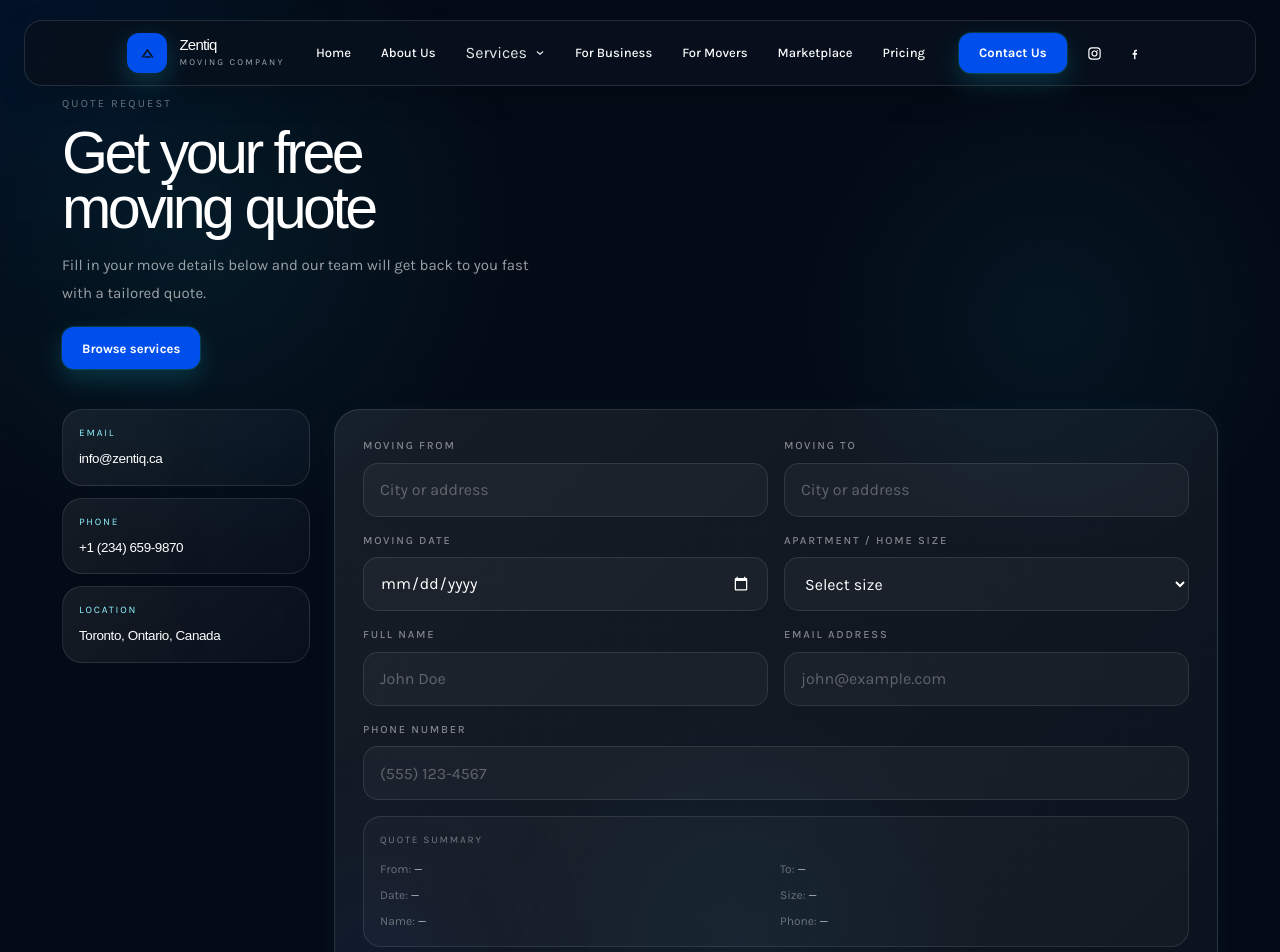
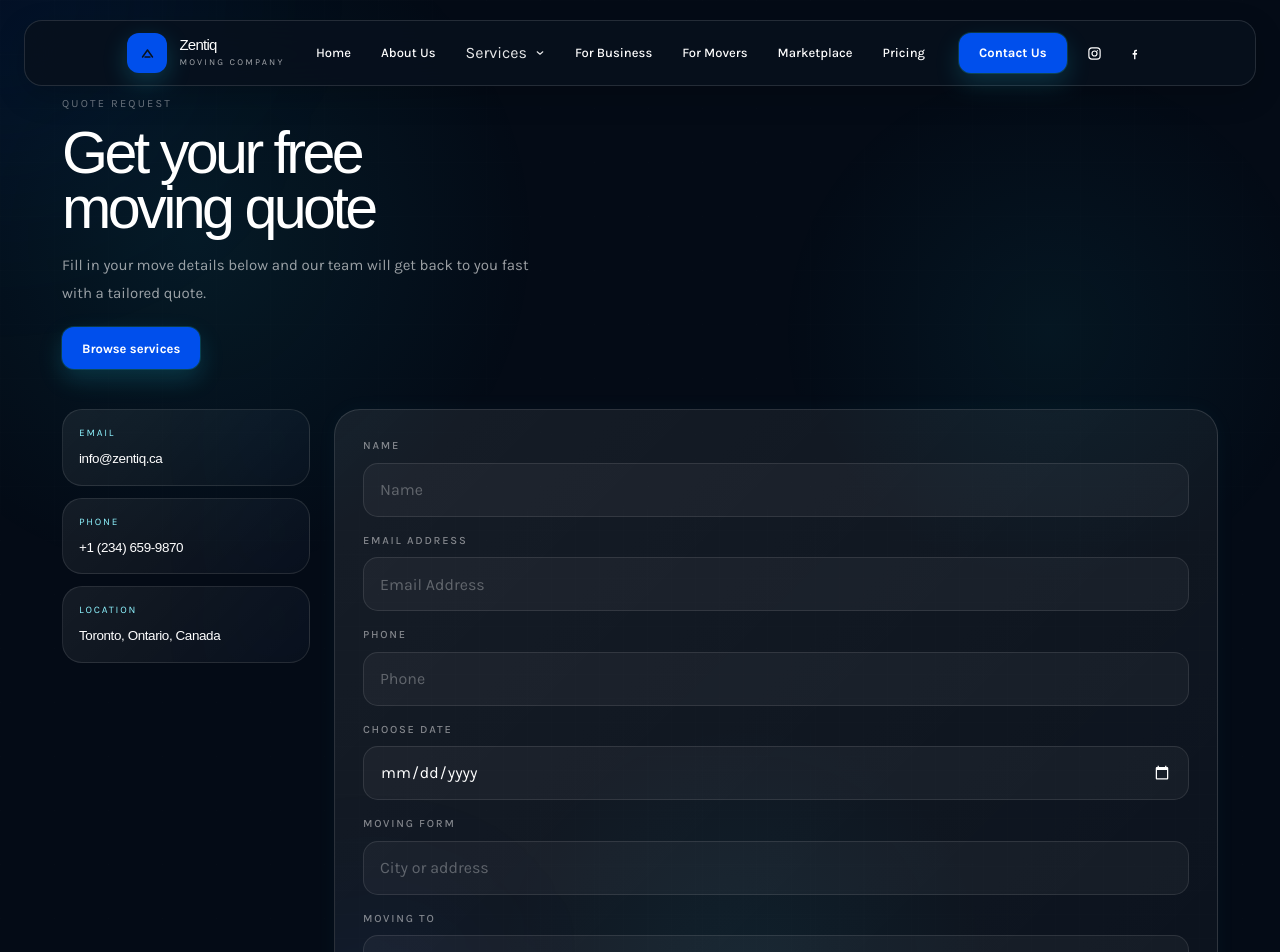
Before and after one commit to godigigo/Zentiq, a Next.js app in the folder client/: page /book-appointment in a window 1280 px wide. Shown: the top 952 px of the page. Built offline with nearby package versions, Linux system fonts and the light colour scheme; a web font is replaced by a local one.

Commit message:
Book Appointment Input Fixes

```diff
--- a/client/src/app/book-appointment/page.jsx
+++ b/client/src/app/book-appointment/page.jsx
@@ -7,16 +7,6 @@ import { ScrollTrigger } from "gsap/ScrollTrigger";
 import { unbounded } from "@/lib/fonts";
 
 gsap.registerPlugin(ScrollTrigger);
-
-const apartmentOptions = [
-  "Studio",
-  "1 Bedroom",
-  "2 Bedrooms",
-  "3 Bedrooms",
-  "4 Bedrooms",
-  "House",
-  "Office / Commercial",
-];
 
 const locationSuggestions = [
   "Toronto, ON",
@@ -90,13 +80,12 @@ export default function GetQuotePage() {
   const cardsRef = useRef([]);
 
   const [formData, setFormData] = useState({
-    movingFrom: "",
-    movingTo: "",
-    date: "",
     fullName: "",
     email: "",
     phone: "",
-    apartmentSize: "",
+    date: "",
+    movingFrom: "",
+    movingTo: "",
   });
 
   const [fromSuggestions, setFromSuggestions] = useState([]);
@@ -160,15 +149,14 @@ export default function GetQuotePage() {
       setSubmitted(false);
 
       const checks = [
-        [!formData.movingFrom.trim(), "Moving From is required."],
-        [!formData.movingTo.trim(), "Moving To is required."],
-        [!formData.date, "Moving Date is required."],
-        [new Date(formData.date) < new Date(minDate), "Please select a date from tomorrow onward."],
         [!formData.fullName.trim(), "Full Name is required."],
         [!formData.email.trim(), "Email is required."],
         [!/^[^\s@]+@[^\s@]+\.[^\s@]+$/.test(formData.email), "Enter a valid email address."],
         [!formData.phone.trim(), "Phone Number is required."],
-        [!formData.apartmentSize, "Please select Apartment / Home Size."],
+        [!formData.date, "Moving Date is required."],
+        [new Date(formData.date) < new Date(minDate), "Please select a date from tomorrow onward."],
+        [!formData.movingFrom.trim(), "Moving From is required."],
+        [!formData.movingTo.trim(), "Moving To is required."],
       ];
 
       for (const [cond, msg] of checks) {
@@ -391,15 +379,6 @@ export default function GetQuotePage() {
               >
                 Browse services
               </Link>
-
-              {/* <Link
-                data-top-action
-                ref={(el) => (magneticRefs.current[1] = el)}
-                href="/contact"
-                className="inline-flex h-[42px] items-center justify-center rounded-[12px] border border-white/12 bg-white/[0.04] px-5 text-[13px] font-medium text-white/82 transition duration-200 hover:border-white/22 hover:bg-white/[0.08]"
-              >
-                Contact page
-              </Link> */}
             </div>
           </div>
 
@@ -456,9 +435,65 @@ export default function GetQuotePage() {
                     </div>
                   ) : null}
 
-                  <div className="grid grid-cols-1 gap-4 sm:grid-cols-2">
                   <label className="flex flex-col gap-2">
-                      <FieldLabel>Moving From</FieldLabel>
+                    <FieldLabel>Name</FieldLabel>
+                    <CyberInput>
+                      <input
+                        type="text"
+                        name="fullName"
+                        value={formData.fullName}
+                        onChange={handleChange}
+                        placeholder="Name"
+                        className="h-[52px] w-full bg-transparent px-4 text-[14px] text-white placeholder:text-white/30 outline-none"
+                      />
+                    </CyberInput>
+                  </label>
+
+                  <label className="flex flex-col gap-2">
+                    <FieldLabel>Email Address</FieldLabel>
+                    <CyberInput>
+                      <input
+                        type="email"
+                        name="email"
+                        value={formData.email}
+                        onChange={handleChange}
+                        placeholder="Email Address"
+                        className="h-[52px] w-full bg-transparent px-4 text-[14px] text-white placeholder:text-white/30 outline-none"
+                      />
+                    </CyberInput>
+                  </label>
+
+                  <label className="flex flex-col gap-2">
+                    <FieldLabel>Phone</FieldLabel>
+                    <CyberInput>
+                      <input
+                        type="tel"
+                        name="phone"
+                        value={formData.phone}
+                        onChange={handleChange}
+                        placeholder="Phone"
+                        className="h-[52px] w-full bg-transparent px-4 text-[14px] text-white placeholder:text-white/30 outline-none"
+                      />
+                    </CyberInput>
+                  </label>
+
+                  <label className="flex flex-col gap-2">
+                    <FieldLabel>Choose Date</FieldLabel>
+                    <CyberInput>
+                      <input
+                        type="date"
+                        name="date"
+                        min={minDate}
+                        value={formData.date}
+                        onChange={handleChange}
+                        placeholder="Choose Date"
+                        className="h-[52px] w-full bg-transparent px-4 text-[14px] text-white outline-none [color-scheme:dark]"
+                      />
+                    </CyberInput>
+                  </label>
+
+                  <label className="flex flex-col gap-2">
+                    <FieldLabel>Moving Form</FieldLabel>
                     <div className="relative">
                       <CyberInput>
                         <input
@@ -528,113 +563,10 @@ export default function GetQuotePage() {
                       ) : null}
                     </div>
                   </label>
-                  </div>
-
-                  <div className="grid grid-cols-1 gap-4 sm:grid-cols-2">
-                    <label className="flex flex-col gap-2">
-                      <FieldLabel>Moving Date</FieldLabel>
-                      <CyberInput>
-                        <input
-                          type="date"
-                          name="date"
-                          min={minDate}
-                          value={formData.date}
-                          onChange={handleChange}
-                          className="h-[52px] w-full bg-transparent px-4 text-[14px] text-white outline-none [color-scheme:dark]"
-                        />
-                      </CyberInput>
-                    </label>
-
-                    <label className="flex flex-col gap-2">
-                      <FieldLabel>Apartment / Home Size</FieldLabel>
-                      <CyberInput>
-                        <select
-                          name="apartmentSize"
-                          value={formData.apartmentSize}
-                          onChange={handleChange}
-                          className="h-[52px] w-full bg-transparent px-4 text-[14px] text-white outline-none"
-                        >
-                          <option value="" disabled className="bg-[#08111d] text-white/50">
-                            Select size
-                          </option>
-                          {apartmentOptions.map((o) => (
-                            <option key={o} value={o} className="bg-[#08111d] text-white">
-                              {o}
-                            </option>
-                          ))}
-                        </select>
-                      </CyberInput>
-                    </label>
-                  </div>
-
-                  <div className="grid grid-cols-1 gap-4 sm:grid-cols-2">
-                    <label className="flex flex-col gap-2">
-                      <FieldLabel>Full Name</FieldLabel>
-                      <CyberInput>
-                        <input
-                          type="text"
-                          name="fullName"
-                          value={formData.fullName}
-                          onChange={handleChange}
-                          placeholder="John Doe"
-                          className="h-[52px] w-full bg-transparent px-4 text-[14px] text-white placeholder:text-white/30 outline-none"
-                        />
-                      </CyberInput>
-                    </label>
-
-                    <label className="flex flex-col gap-2">
-                      <FieldLabel>Email Address</FieldLabel>
-                      <CyberInput>
-                        <input
-                          type="email"
-                          name="email"
-                          value={formData.email}
-                          onChange={handleChange}
-                          placeholder="john@example.com"
-                          className="h-[52px] w-full bg-transparent px-4 text-[14px] text-white placeholder:text-white/30 outline-none"
-                        />
-                      </CyberInput>
-                    </label>
-                  </div>
-
-                  <label className="flex flex-col gap-2">
-                    <FieldLabel>Phone Number</FieldLabel>
-                    <CyberInput>
-                      <input
-                        type="tel"
-                        name="phone"
-                        value={formData.phone}
-                        onChange={handleChange}
-                        placeholder="(555) 123-4567"
-                        className="h-[52px] w-full bg-transparent px-4 text-[14px] text-white placeholder:text-white/30 outline-none"
-                      />
-                    </CyberInput>
-                  </label>
-
-                  <div className="rounded-[18px] border border-white/10 bg-white/[0.03] p-4">
-                    <p className="mb-3 text-[10px] uppercase tracking-[0.18em] text-white/40">
-                      Quote summary
-                    </p>
-                    <div className="grid grid-cols-1 gap-2 text-[12px] sm:grid-cols-2">
-                      {[
-                        ["From", formData.movingFrom],
-                        ["To", formData.movingTo],
-                        ["Date", formData.date],
-                        ["Size", formData.apartmentSize],
-                        ["Name", formData.fullName],
-                        ["Phone", formData.phone],
-                      ].map(([label, val]) => (
-                        <p key={label} className="text-white/68">
-                          <span className="text-white/36">{label}: </span>
-                          {val || "—"}
-                        </p>
-                      ))}
-                    </div>
-                  </div>
 
                   <div className="flex flex-col gap-3 pt-1 sm:flex-row sm:items-center sm:justify-between">
                     <p className="text-[11px] leading-relaxed text-white/36">
-                      Submission and data storage can be connected later.
+                      Yourr Data is Safe with us.
                     </p>
 
                     <button
--- a/client/src/components/home/Hero.jsx
+++ b/client/src/components/home/Hero.jsx
@@ -152,7 +152,7 @@ export default function Hero() {
 
             <div ref={btnsRef} className="mt-10 flex items-center gap-5">
               <a
-                href="#contact"
+                href="/book-appointment"
                 data-cta
                 className="inline-flex h-[46px] items-center justify-center rounded-[10px] bg-[#004FEC] px-6 text-[13px] font-semibold text-[#07111d] shadow-[0_0_0_1px_rgba(34,211,238,0.3),0_8px_28px_rgba(34,211,238,0.32)] transition-colors duration-200 hover:bg-[#0047D4]"
               >
@@ -209,7 +209,7 @@ export default function Hero() {
 
           <div className="mt-8 flex flex-wrap items-center gap-4">
             <a
-              href="#contact"
+              href="book-appointment"
               data-cta
               className="inline-flex h-[44px] items-center justify-center rounded-[9px] bg-[#004FEC] px-5 text-[13px] font-semibold text-[#07111d] shadow-[0_6px_20px_rgba(34,211,238,0.28)]"
             >
```
Lines whose indentation alone changed are shown as unchanged.
